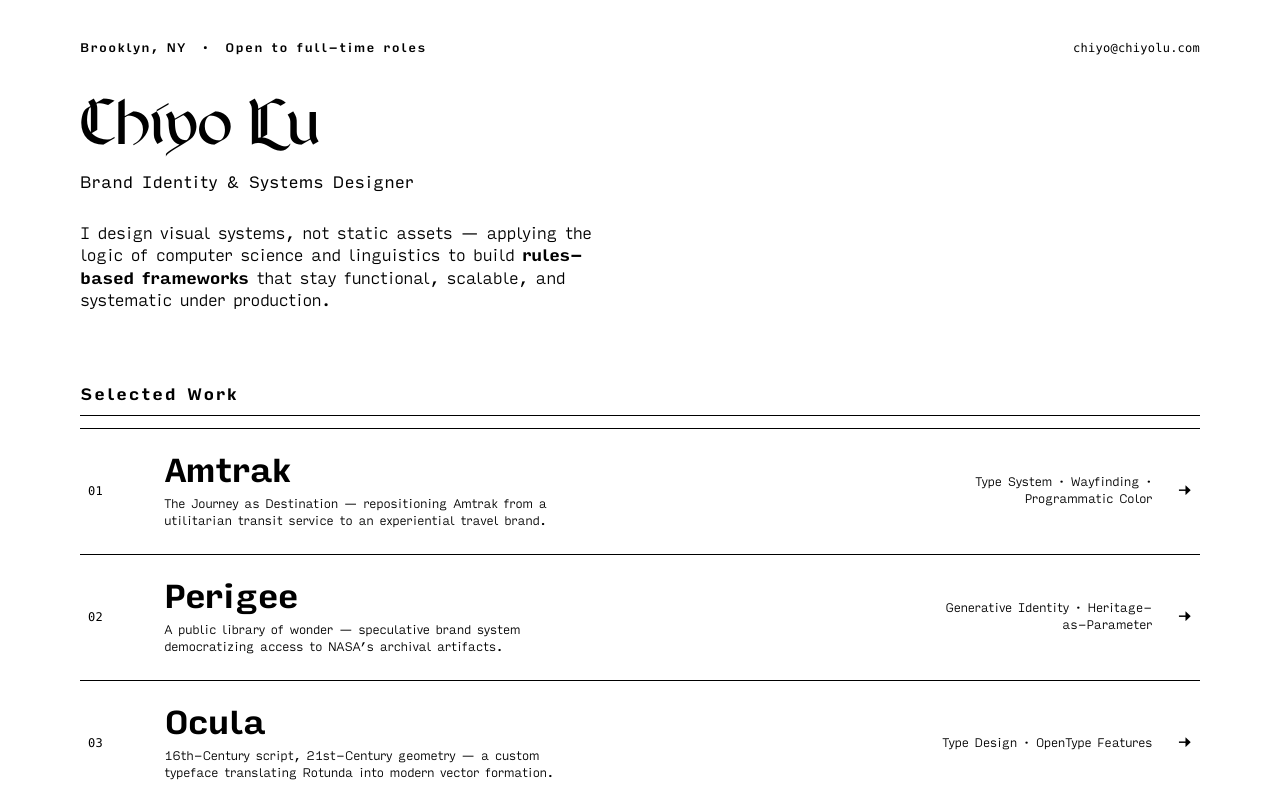
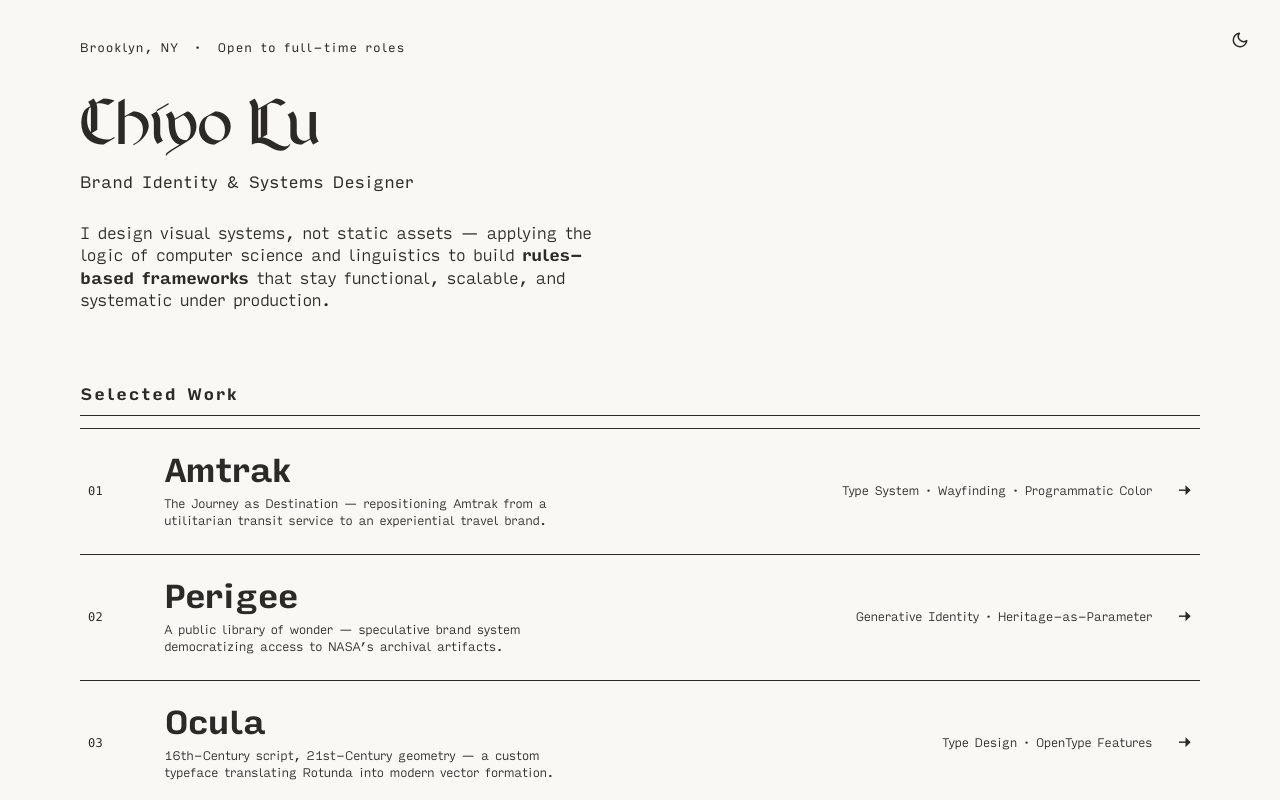
Before and after one commit to qiyoulu/chiyolu.com, a website: page public/index.html in a window 1280 px wide. Shown: the top 800 px of the page. Drawn offline with Linux system fonts and the light colour scheme.

Commit message:
chore: serve site from public/ for Cloudflare Pages
Move static assets (index.html, styles.css, script.js, fonts/) into
public/ so wrangler pages deploy no longer uploads package.json and
package-lock.json to the live site. deploy script points at public/.

```diff
--- a/package.json
+++ b/package.json
@@ -4,7 +4,7 @@
   "description": "chiyolu.com portfolio site",
   "main": "script.js",
   "scripts": {
-    "deploy": "wrangler pages deploy"
+    "deploy": "wrangler pages deploy public"
   },
   "keywords": [],
   "author": "",
--- a/index.html
+++ b/public/index.html
@@ -18,7 +18,8 @@
     />
     <meta property="og:type" content="website" />
     <meta property="og:url" content="https://chiyolu.com" />
-    <meta name="theme-color" content="#ffffff" />
+    <meta name="theme-color" content="#faf8f5" />
+    <meta name="color-scheme" content="light dark" />
     <link rel="canonical" href="https://chiyolu.com" />
     <link rel="icon" href="data:," />
     <link rel="preconnect" href="https://fonts.googleapis.com" />
@@ -30,12 +31,18 @@
     <link rel="stylesheet" href="styles.css" />
   </head>
   <body>
+    <button class="theme-toggle" aria-label="Switch to dark mode" title="Switch to dark mode">
+      <svg class="icon-sun" viewBox="0 0 24 24" width="18" height="18" fill="none" stroke="currentColor" stroke-width="2" stroke-linecap="round" stroke-linejoin="round">
+        <circle cx="12" cy="12" r="4"/>
+        <path d="M12 2v2M12 20v2M4.93 4.93l1.41 1.41M17.66 17.66l1.41 1.41M2 12h2M20 12h2M6.34 17.66l-1.41 1.41M19.07 4.93l-1.41 1.41"/>
+      </svg>
+      <svg class="icon-moon" viewBox="0 0 24 24" width="18" height="18" fill="none" stroke="currentColor" stroke-width="2" stroke-linecap="round" stroke-linejoin="round">
+        <path d="M21 12.79A9 9 0 1 1 11.21 3 7 7 0 0 0 21 12.79z"/>
+      </svg>
+    </button>
     <header>
       <div class="top-row">
         <span>Brooklyn, NY &nbsp;·&nbsp; Open to full-time roles</span>
-        <a class="wordmark" href="mailto:chiyo@chiyolu.com"
-          >chiyo@chiyolu.com</a
-        >
       </div>
       <div class="mark">
         Chiyo Lu
@@ -137,7 +144,6 @@
         </a>
       </nav>
 
-      <h2>Contact</h2>
       <p class="cta">
         Open to full-time roles and select collaborations. <br />
         I reply within a day.
--- /dev/null
+++ b/public/script.js
@@ -0,0 +1,36 @@
+// Update year in footer
+document.getElementById("yr").textContent = new Date().getFullYear();
+
+// Dark mode toggle
+const themeToggle = document.querySelector(".theme-toggle");
+const html = document.documentElement;
+
+// Load saved theme or respect system preference
+function loadTheme() {
+  const saved = localStorage.getItem("theme");
+  if (saved) {
+    setTheme(saved);
+  } else {
+    // Use system preference
+    const prefersDark = window.matchMedia("(prefers-color-scheme: dark)").matches;
+    setTheme(prefersDark ? "dark" : "light");
+  }
+}
+
+function setTheme(theme) {
+  html.setAttribute("data-theme", theme);
+  localStorage.setItem("theme", theme);
+  // Button icon/label indicate the *target* state, not the current one
+  const targetLabel = theme === "dark" ? "Switch to light mode" : "Switch to dark mode";
+  themeToggle.setAttribute("aria-label", targetLabel);
+  themeToggle.setAttribute("title", targetLabel);
+}
+
+function toggleTheme() {
+  const current = html.getAttribute("data-theme") || "light";
+  const next = current === "dark" ? "light" : "dark";
+  setTheme(next);
+}
+
+themeToggle.addEventListener("click", toggleTheme);
+loadTheme();
--- a/styles.css
+++ b/public/styles.css
@@ -44,6 +44,13 @@
    Text-16x note flags for aggressive leading at extreme sizes.
    =================================================================== */
 :root {
+  /* Color tokens — light mode (warm paper) */
+  --color-paper: #faf8f5;
+  --color-ink: #0f0e0c;
+  /* Anti-halation: light text on light background */
+  -webkit-font-smoothing: antialiased;
+  -moz-osx-font-smoothing: grayscale;
+
   /* Weight primitives */
   --weight-light: 300;
   --weight-regular: 400;
@@ -104,18 +111,23 @@
 }
 body {
   font-family: "Input Sans", "Inter Tight", sans-serif;
-  color: black;
-  background: white;
+  color: var(--color-ink);
+  background: var(--color-paper);
   -webkit-font-smoothing: antialiased;
   -moz-osx-font-smoothing: grayscale;
+  text-rendering: optimizeLegibility;
   font-size: var(--text-1x);
   font-weight: var(--text-1x-weight);
   letter-spacing: var(--text-1x-tracking);
   line-height: var(--text-1x-leading);
   text-wrap: pretty;
+  transition:
+    color 0.3s ease,
+    background 0.3s ease;
+  color-scheme: light dark;
 }
 a {
-  color: black;
+  color: var(--color-ink);
   text-decoration: none;
 }
 
@@ -131,20 +143,10 @@
   justify-content: space-between;
   align-items: baseline;
   font-size: var(--text-label);
-  font-weight: var(--text-label-weight);
+  font-weight: var(--weight-regular);
   letter-spacing: var(--text-label-tracking);
   line-height: var(--text-label-leading);
   margin-bottom: 32px;
-}
-.top-row .wordmark {
-  font-family: ui-monospace, SFMono-Regular, Menlo, Consolas, monospace;
-  text-transform: none;
-  font-weight: var(--weight-regular);
-  letter-spacing: var(--text-mono-tracking);
-}
-.top-row .wordmark:hover {
-  text-decoration: underline;
-  text-underline-offset: 3px;
 }
 
 .mark {
@@ -186,20 +188,20 @@
   letter-spacing: var(--text-label-tracking);
   line-height: var(--text-label-leading);
   margin: 48px 0 12px;
-  border-bottom: 1px solid #000;
+  border-bottom: 1px solid var(--color-ink);
   padding-bottom: 8px;
 }
 
 .index {
-  border-bottom: 1px solid #000;
+  border-bottom: 1px solid var(--color-ink);
 }
 .index-row {
   display: grid;
-  grid-template-columns: 56px 1fr 280px 20px;
+  grid-template-columns: 56px 1fr 340px 20px;
   align-items: center;
   column-gap: 20px;
   padding: 24px 8px;
-  border-top: 1px solid #000;
+  border-top: 1px solid var(--color-ink);
 }
 .index-row .num {
   font-family: ui-monospace, SFMono-Regular, Menlo, Consolas, monospace;
@@ -242,13 +244,14 @@
   text-underline-offset: 4px;
 }
 .index-row:hover .arrow {
-  transform: translateX(3px);
+  transform: translateX(4px);
 }
 
 .cta {
   font-size: var(--text-1x);
   font-weight: var(--text-body-weight);
   max-width: 30em;
+  margin-top: 48px;
   margin-bottom: 20px;
 }
 .contact {
@@ -260,11 +263,11 @@
 }
 .contact li a:hover {
   text-decoration: underline;
-  text-underline-offset: 3px;
+  text-underline-offset: 4px;
 }
 
 footer {
-  border-top: 1px solid #000;
+  border-top: 1px solid var(--color-ink);
   padding: 22px 40px 40px;
   margin-top: 48px;
 }
@@ -277,7 +280,81 @@
   line-height: var(--text-caption-leading);
 }
 
+/* Dark mode toggle button */
+.theme-toggle {
+  position: fixed;
+  top: 20px;
+  right: 20px;
+  z-index: 1000;
+  width: 40px;
+  height: 40px;
+  border: none;
+  background: transparent;
+  color: var(--color-ink);
+  border-radius: 6px;
+  cursor: pointer;
+  display: flex;
+  align-items: center;
+  justify-content: center;
+  transition:
+    color 0.3s ease,
+    opacity 0.2s ease;
+  padding: 0;
+  font-family: inherit;
+}
+.theme-toggle:hover {
+  opacity: 0.6;
+}
+.theme-toggle svg {
+  transition: transform 0.3s cubic-bezier(0.68, -0.55, 0.265, 1.55);
+}
+.theme-toggle:active svg {
+  transform: rotate(180deg);
+}
+/* Icon shows the state a click will switch *to* */
+.icon-sun,
+.icon-moon {
+  display: none;
+  position: absolute;
+}
+[data-theme="light"] .theme-toggle .icon-moon {
+  display: block;
+}
+[data-theme="dark"] .theme-toggle .icon-sun {
+  display: block;
+}
+
+/* Dark mode */
+@media (prefers-color-scheme: dark) {
+  :root {
+    --color-paper: #0f0e0c;
+    --color-ink: #f5f4f0;
+    --color-ink: #3a3935;
+  }
+}
+
+/* Respect user's manual toggle via data attribute */
+[data-theme="light"] {
+  --color-paper: #faf8f5;
+  --color-ink: #0f0e0c;
+  --color-ink: #2b2a27;
+  color-scheme: light;
+}
+[data-theme="dark"] {
+  --color-paper: #0f0e0c;
+  --color-ink: #f5f4f0;
+  --color-ink: #3a3935;
+  color-scheme: dark;
+}
+
 @media (max-width: 768px) {
+  .theme-toggle {
+    top: 16px;
+    right: 16px;
+    width: 40px;
+    height: 40px;
+    font-size: 18px;
+  }
   header {
     padding: 32px 20px 20px;
   }
--- a/script.js
+++ /dev/null
@@ -1 +0,0 @@
-document.getElementById("yr").textContent = new Date().getFullYear();
```
Also changed, not shown: public/fonts/InputSans-Bold.woff2 (renamed from fonts/InputSans-Bold.woff2), public/fonts/InputSans-Light.woff2 (renamed from fonts/InputSans-Light.woff2), public/fonts/InputSans-Medium.woff2 (renamed from fonts/InputSans-Medium.woff2), public/fonts/InputSans-Regular.woff2 (renamed from fonts/InputSans-Regular.woff2), public/fonts/Ocula.woff2 (renamed from fonts/Ocula.woff2).
